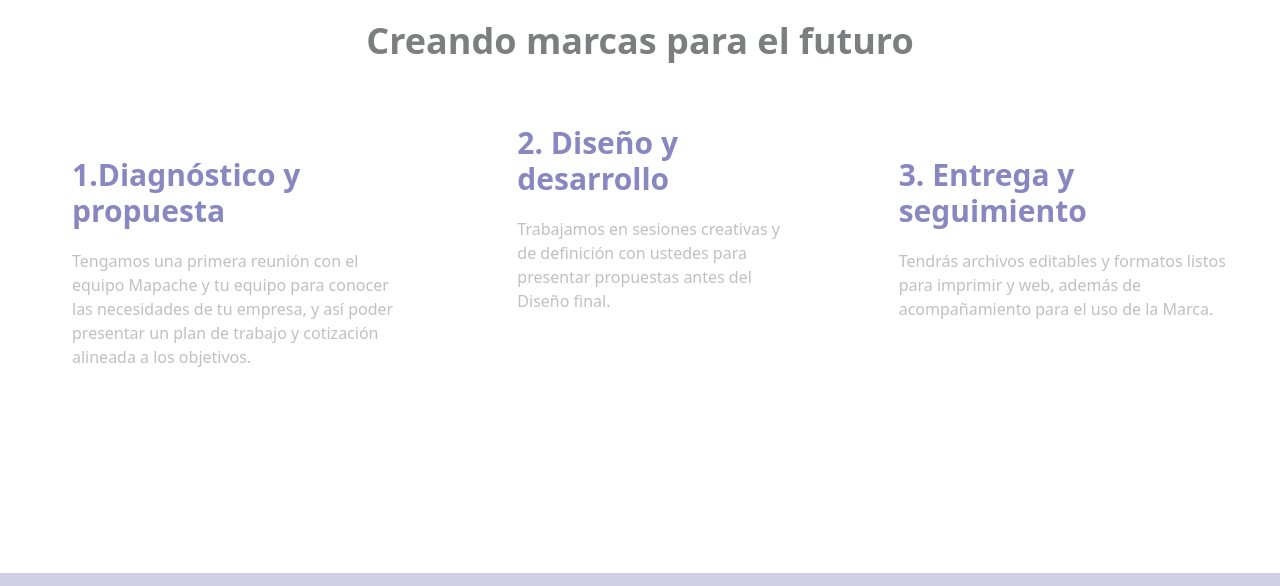
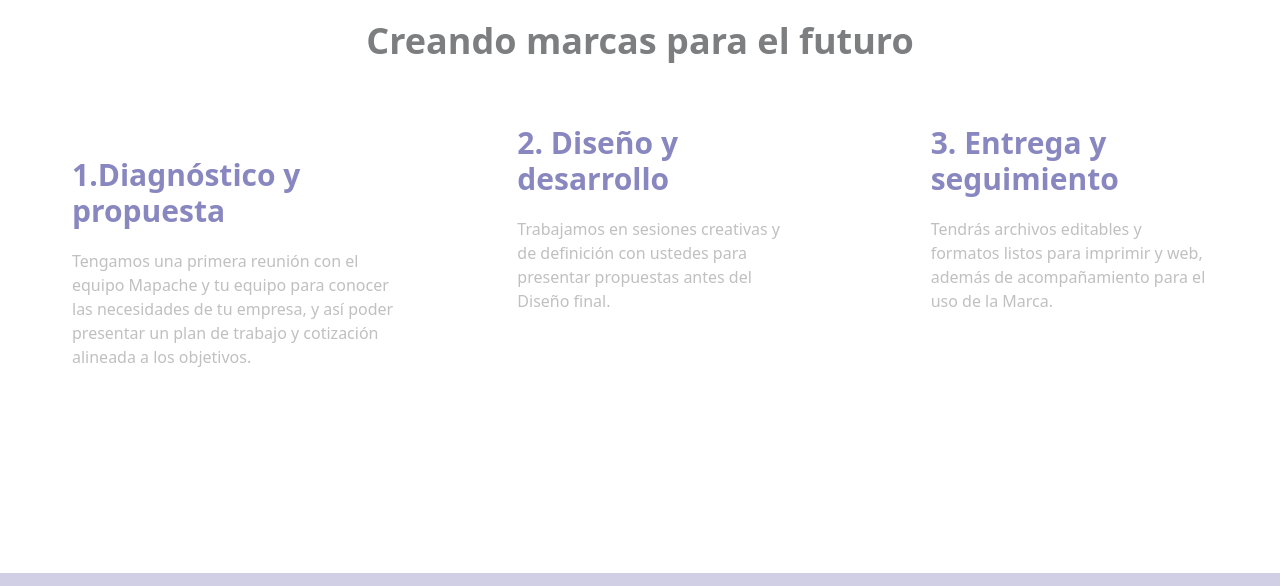
Before and after one commit to mauricio1jm/MAPACHE-PROYECT, an Astro site: page / in a window 1280 px wide. Shown: the part 2640-3226 px from the top of the page. Built offline with nearby package versions, Linux system fonts and the light colour scheme; Astro itself is replaced by a stand-in of ours.

Commit message:
actualizacion de marcas para futuro

```diff
--- a/src/components/Marcas/marcas.astro
+++ b/src/components/Marcas/marcas.astro
@@ -15,7 +15,7 @@
       Trabajamos en sesiones creativas y de definición con ustedes para presentar propuestas antes del Diseño final.
     </p>
   </div>
-  <div class="pt-8 ml-8">
+  <div class="px-8 ml-8">
     <h2 class="text-letras text-3xl mb-5 font-bold">3. Entrega y seguimiento</h2>
     <p class="text-tertiary">
       Tendrás archivos editables y formatos listos para imprimir y web, además de acompañamiento para el uso de la Marca.
```
